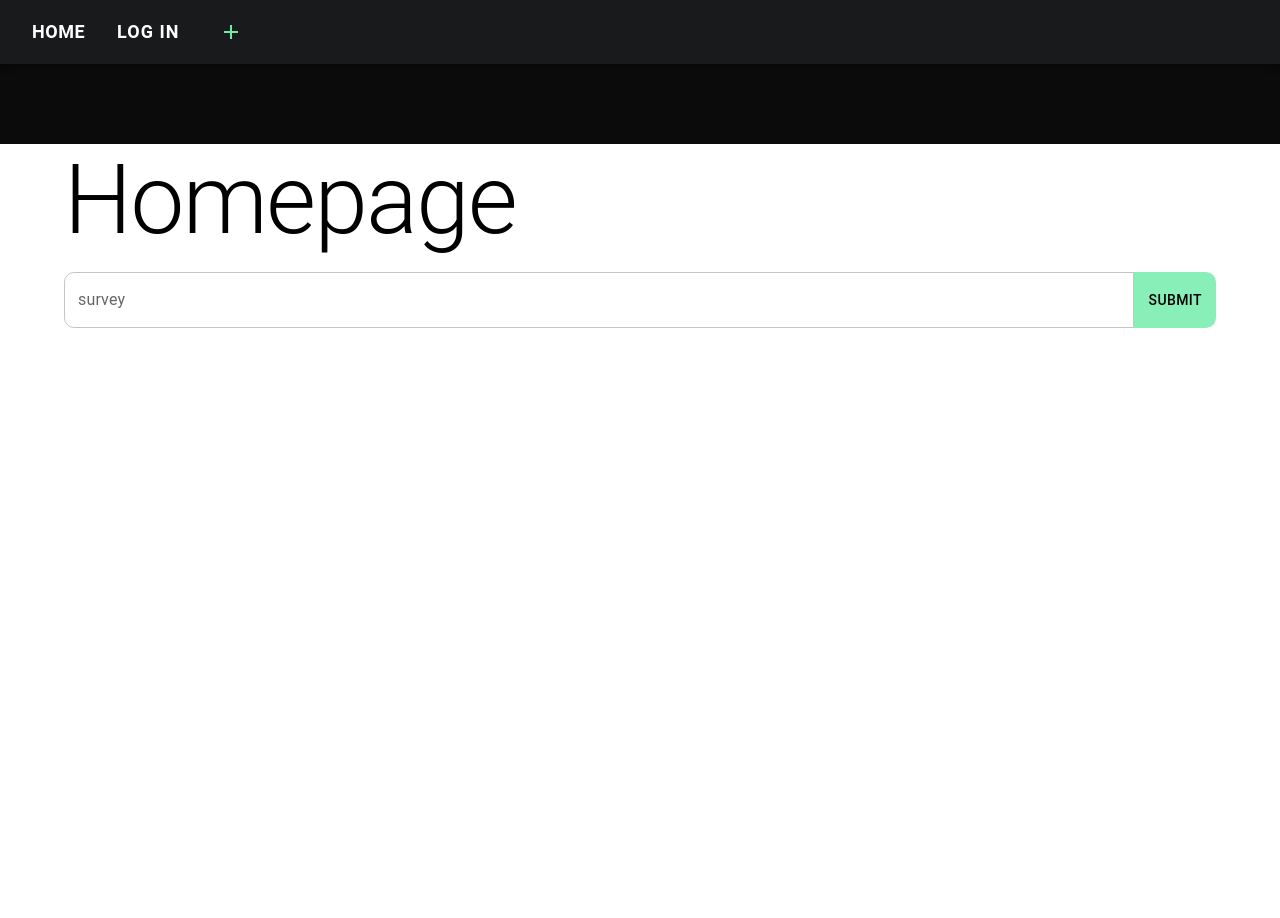
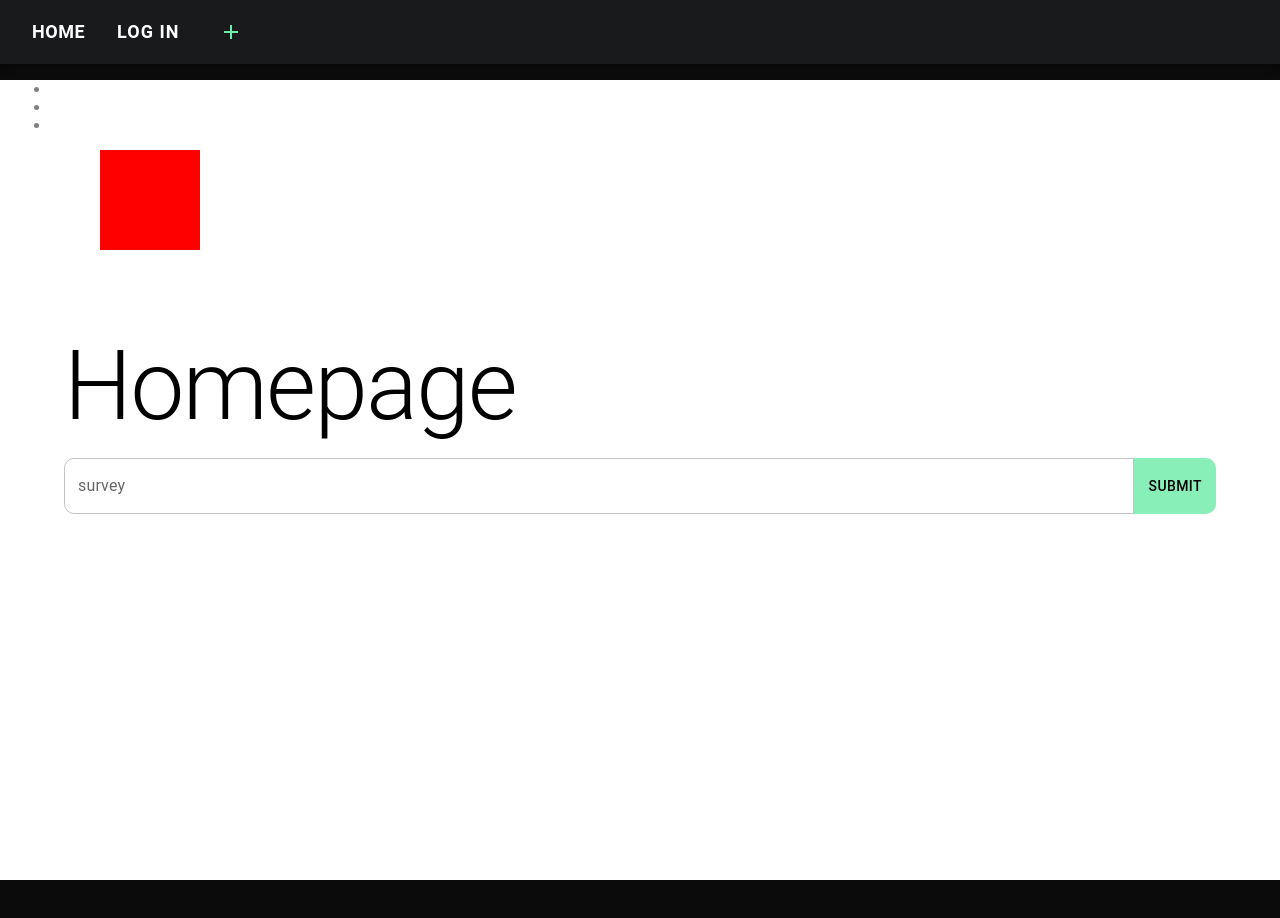
Before and after one commit to LucasLarking/survey, a React (Vite) app in the folder frontend/: page / in a window 1280 px wide. Shown: the top 918 px of the page. After the commit the page ends 880 px from the top, so only its background shows below. Built offline with nearby package versions, Linux system fonts and the light colour scheme.

Commit message:
Added Framer Motion Animations To Take Survey Page

```diff
--- a/frontend/package.json
+++ b/frontend/package.json
@@ -37,7 +37,7 @@
     "eslint": "^8.44.0",
     "eslint-plugin-react-hooks": "^4.6.0",
     "eslint-plugin-react-refresh": "^0.4.1",
-    "framer-motion": "^10.12.4",
+    "framer-motion": "^10.13.0",
     "jsonwebtoken": "^9.0.1",
     "ms": "^2.1.3",
     "simple-zustand-devtools": "^1.1.0",
--- a/frontend/src/TakeSurvey/TakeOptions.tsx
+++ b/frontend/src/TakeSurvey/TakeOptions.tsx
@@ -4,6 +4,8 @@ import { useParams } from 'react-router-dom';
 import useGetOptions from '../option/hooks/useGetOptions';
 import { Question } from '../question/Question';
 import useAddInteractionItem from '../interaction/hooks/useAddInteractionItem';
+import { motion } from 'framer-motion';
+import { useState } from 'react';
 
 interface Props {
     question: Question;
@@ -18,6 +20,7 @@ const TakeOptions = ({ question, isSelected, setIsSelected }: Props) => {
 
     const addVote = useAddInteractionItem(survey_id)
     const queryClient = useQueryClient();
+
 
 
 
@@ -36,7 +39,15 @@ const TakeOptions = ({ question, isSelected, setIsSelected }: Props) => {
                     >
 
                         {data?.map((option, index) => (
-                            <Box key={option.id} className="option">
+                            <motion.div
+                                key={option.id}
+                                className="option"
+                                initial={{ x: -20 }}
+                                whileInView={{ x: 0 }}
+                                whileTap={{ scale: 0.95 }}
+                                whileHover={{ scale: 1.01 }}
+                                viewport={{ once: true }}
+                            >
 
                                 <FormControlLabel value={option.option} control={<Radio />} label={option.option} onClick={(e) => {
                                     setIsSelected(option.id)
@@ -57,7 +68,7 @@ const TakeOptions = ({ question, isSelected, setIsSelected }: Props) => {
                                         boxSizing: 'border-box',
                                         gap: 2,
                                         // bgcolor: 'primary.light',
-                                        transition: '.15s ease-in-out background',
+                                        transition: '.2s ease-in-out background',
                                         bgcolor: isSelected == option.id ? 'secondary.main' : 'primary.main',
                                         p: 3,
                                         my: 2,
@@ -72,7 +83,7 @@ const TakeOptions = ({ question, isSelected, setIsSelected }: Props) => {
                                     }}
                                 />
 
-                            </Box>
+                            </motion.div>
                         ))}
                     </RadioGroup>
 
--- a/frontend/src/TakeSurvey/TakeQuestion.tsx
+++ b/frontend/src/TakeSurvey/TakeQuestion.tsx
@@ -13,7 +13,7 @@ const TakeQuestion = ({question}: Props) => {
     const [isSelected, setIsSelected] = useState<number>(0)
     return (
         <>
-            <Box key={question.id} className="question">
+            <Box className="question">
                 <Typography variant='h5' component={'h2'} sx={{ color: 'secondary.main' }}>{question.question}</Typography>
                 <TakeOptions question={question} isSelected={isSelected} setIsSelected={setIsSelected} />
             </Box>
--- a/frontend/src/TakeSurvey/TakeQuestions.tsx
+++ b/frontend/src/TakeSurvey/TakeQuestions.tsx
@@ -8,6 +8,7 @@ import { useQueryClient } from '@tanstack/react-query';
 import useSubmitInteraction from '../interaction/hooks/useSubmitInteraction';
 import useAddInteractionItem from '../interaction/hooks/useAddInteractionItem';
 import TakeQuestion from './TakeQuestion';
+import { motion } from 'framer-motion';
 
 const TakeQuestions = () => {
     const { slug } = useParams();
@@ -53,9 +54,11 @@ const TakeQuestions = () => {
             <Box sx={{ display: 'flex', flexDirection: 'column', gap: 10, mt: 15 }}>
 
                 {questions?.map((question) => (
-                    <div key={question.id}>
+                    <motion.div key={question.id}
+
+                    >
                         <TakeQuestion question={question} />
-                    </div>
+                    </motion.div>
 
                 ))}
             </Box>
@@ -64,8 +67,8 @@ const TakeQuestions = () => {
             <Box method='post' component={'form'} sx={{ marginTop: 10 }} onSubmit={handleSubmit}>
 
                 <Button variant='contained' type='submit' sx={{
-                    px:5,
-                    color:'black',
+                    px: 5,
+                    color: 'black',
                     bgcolor: 'secondary.main', '&:hover': {
                         bgcolor: 'secondary.dark',
                         color: 'white'
--- a/frontend/src/index.css
+++ b/frontend/src/index.css
@@ -35,3 +35,9 @@ body {
 .css-h75vyy-MuiTableCell-root, .css-1vd3ov5-MuiTableCell-root, .css-1jwjceu-MuiTableCell-root, .css-ir1m7m-MuiTableCell-root {
   border: none !important;
 }
+
+.test {
+  width: 100px;
+  height: 100px;
+  background-color: red;
+}
--- a/frontend/src/pages/HomePage.tsx
+++ b/frontend/src/pages/HomePage.tsx
@@ -1,10 +1,21 @@
 import { Box, Container, Typography } from "@mui/material";
 import SurveyForm from "../survey/SurveyForm";
-
+import { motion } from "framer-motion"
 const HomePage = () => {
-
+  const list = { hidden: { opacity: 0.5 } }
+  const item = { hidden: { x: 10 } }
   return (
+    <>
       <Box sx={{ bgcolor: 'white', height: '100vh' }}>
+      <motion.ul animate="hidden" variants={list}>
+        <motion.li variants={item} />
+        <motion.li variants={item} />
+        <motion.li variants={item} />
+      </motion.ul>
+      <motion.div className="test"
+        whileHover={{ scale: 1.2 }}
+        whileTap={{ scale: 1.1 }}
+        animate={{ x: 100 }} />
         <Container>
 
           <Typography variant="h1" sx={{ mt: 10 }}>Homepage</Typography>
@@ -12,6 +23,7 @@ const HomePage = () => {
 
         </Container>
       </Box>
+    </>
   );
 };
 
```
Also changed, not shown: 2 other files (tests, documents, lock files or other folders). Lines whose indentation alone changed are shown as unchanged.
